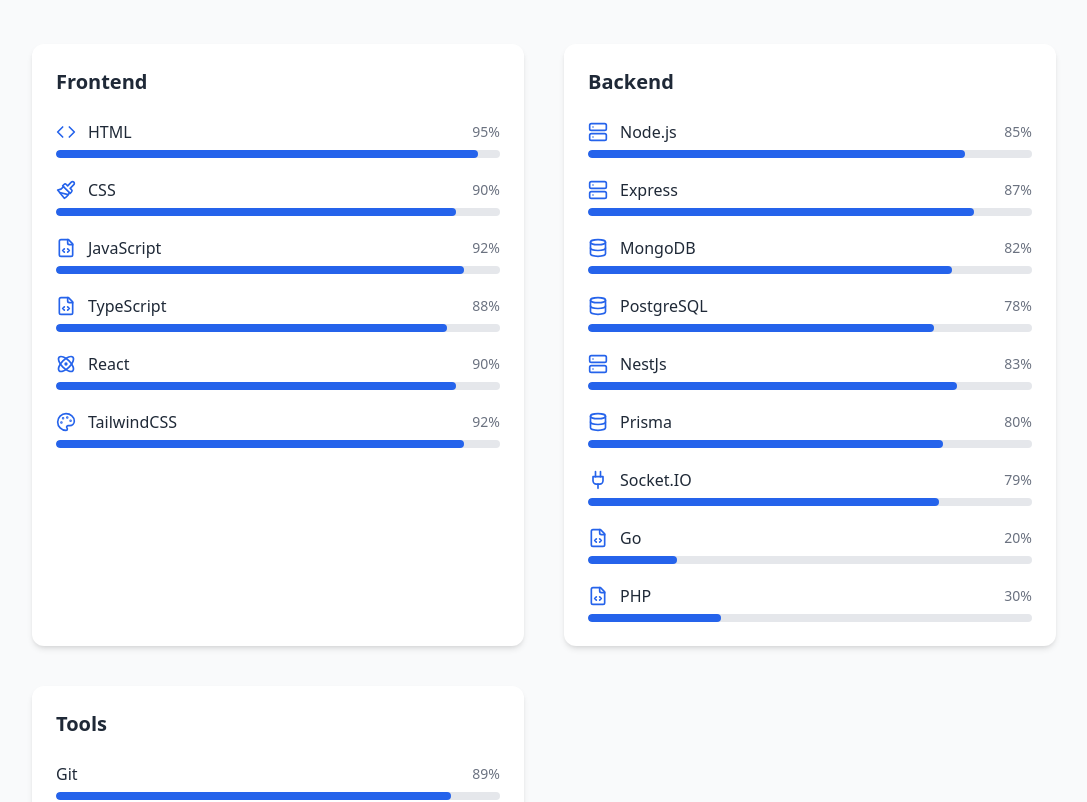
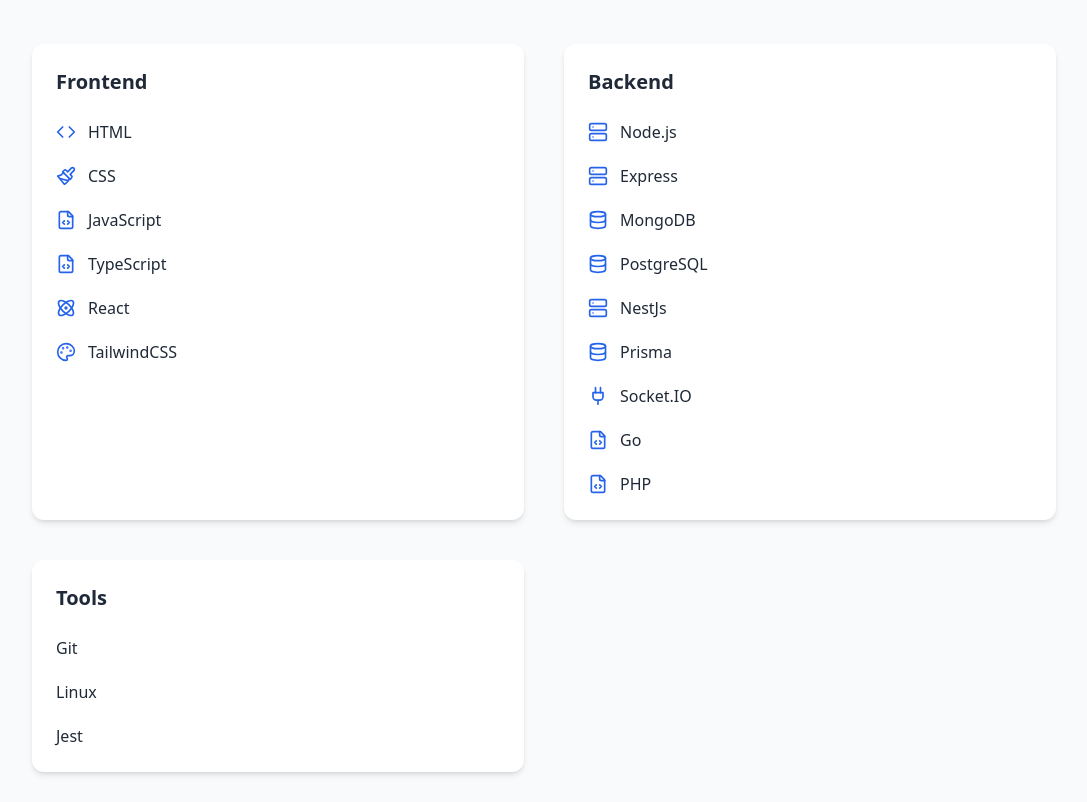
Before and after one commit to Chu-rill/portfolio-v1, a React (Vite) app: page / in a window 1280 px wide. Shown: the part 1962-2764 px from the top of the page, without its empty margins (96-1183 px from the left). Built offline with nearby package versions, Linux system fonts and the light colour scheme.

Commit message:
refactor: remove proficiency display and progress bar from Skills component

```diff
--- a/src/components/Skills.tsx
+++ b/src/components/Skills.tsx
@@ -42,11 +42,9 @@ const Skills: React.FC = () => {
                             }>)
                           : null;
 
-                      const proficiency = skill.proficiency || 75; // Fallback value
-
                       return (
                         <div key={skill.id} className="group relative">
-                          <div className="flex items-center mb-1.5">
+                          <div className="flex items-center">
                             {IconComponent && (
                               <IconComponent
                                 size={20}
@@ -56,23 +54,6 @@ const Skills: React.FC = () => {
                             <span className="text-gray-800 dark:text-gray-200 font-medium">
                               {skill.name}
                             </span>
-                            <span className="ml-auto text-sm text-gray-500 dark:text-gray-400">
-                              {proficiency}%
-                            </span>
-                          </div>
-
-                          {/* Progress bar background */}
-                          <div className="h-2 bg-gray-200 dark:bg-gray-600 rounded-full overflow-hidden">
-                            {/* Progress bar indicator */}
-                            <div
-                              className="h-full bg-blue-600 dark:bg-blue-400 rounded-full transition-all duration-500 ease-out group-hover:opacity-90"
-                              style={{ width: `${proficiency}%` }}
-                            >
-                              {/* Animated pulse effect on hover */}
-                              {/* <div className="absolute inset-0 scale-x-0 group-hover:scale-x-100 origin-left transition-transform duration-1000">
-                                <div className="h-full w-full bg-white opacity-20 rounded-full"></div>
-                              </div> */}
-                            </div>
                           </div>
                         </div>
                       );
--- a/src/data/index.ts
+++ b/src/data/index.ts
@@ -56,7 +56,7 @@ export const projects: Project[] = [
       "Unrealspeech",
       "TypeScript",
     ],
-    demoLink: "https://recapify-omega.vercel.app/",
+    // demoLink: "https://recapify-omega.vercel.app/",
     codeLink: "https://github.com/Chu-rill/Recapify",
   },
   {
```
